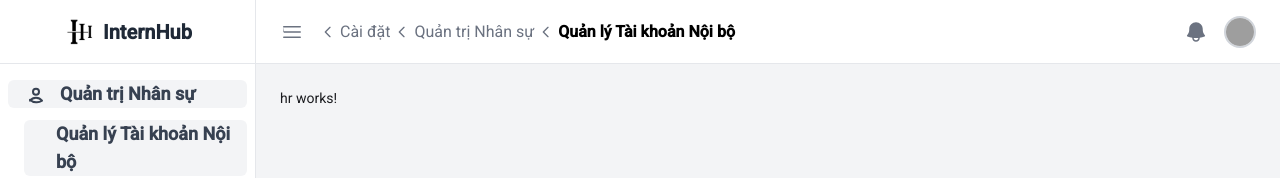
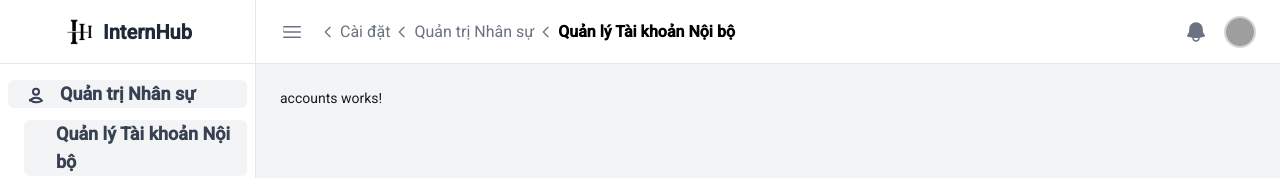
Before and after one commit to Nguyntanh/internhub_fe, an Angular app: page /settings/hr/accounts in a window 1280 px wide. Shown: the top 178 px of the page. Built offline with nearby package versions, Linux system fonts and the light colour scheme; grey boxes are pictures that could not be loaded.

Commit message:
quan ly phong ban

```diff
--- a/src/app/settings/hr/hr.html
+++ b/src/app/settings/hr/hr.html
@@ -1 +1 @@
-<p>hr works!</p>
+<router-outlet></router-outlet>
--- a/src/app/settings/hr/hr.ts
+++ b/src/app/settings/hr/hr.ts
@@ -1,11 +1,10 @@
 import { Component } from '@angular/core';
+import { RouterModule } from '@angular/router';
 
 @Component({
   selector: 'app-hr',
-  imports: [],
-  templateUrl: './hr.html',
-  styleUrl: './hr.css',
+  standalone: true,
+  imports: [RouterModule],
+  template: `<router-outlet></router-outlet>`
 })
-export class Hr {
-
-}
+export class Hr {}
```
